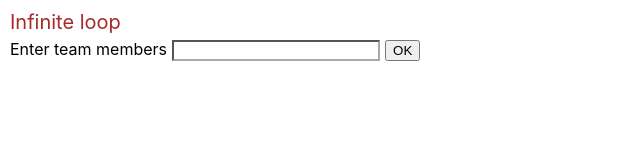
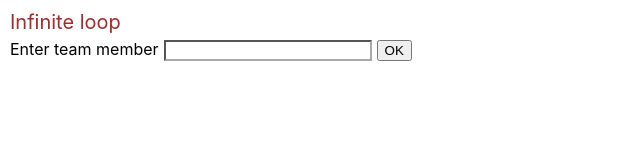
Before and after one commit to mburecUpchain/martina-to-do, a React (Create React App) app: page / in a window 1280 px wide. Shown: the top 160 px of the page, without its empty margins (0-640 px from the left). Built offline with nearby package versions, Linux system fonts and the light colour scheme.

Commit message:
string update

```diff
--- a/src/App.js
+++ b/src/App.js
@@ -57,7 +57,8 @@ class App extends Component {
 
   render() {
     const pageTitle = "Infinite loop"
-    const title = "Enter team members";
+    const text = "Enter team member";
+
     return (
       <div className="App">
         <div className="title">
@@ -65,7 +66,7 @@ class App extends Component {
         </div>
         <form className="form">
           <label className="label">
-            {title}
+            {text}
             <input type="text" className="input" value={this.state.value} onChange={this.onHandleChange} onKeyPress={this.onKeyPress} />
           </label>
           <button className="buttonOK" onClick={this.onSubmit}>OK</button>
```
